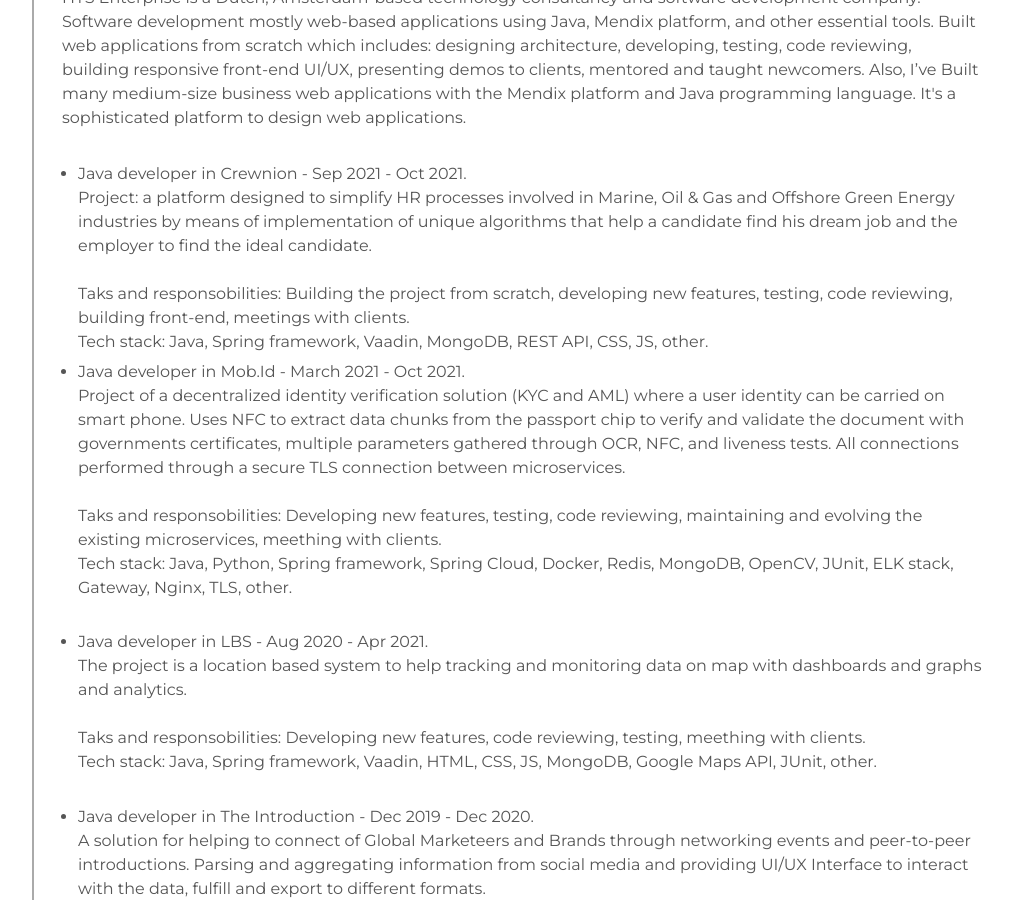
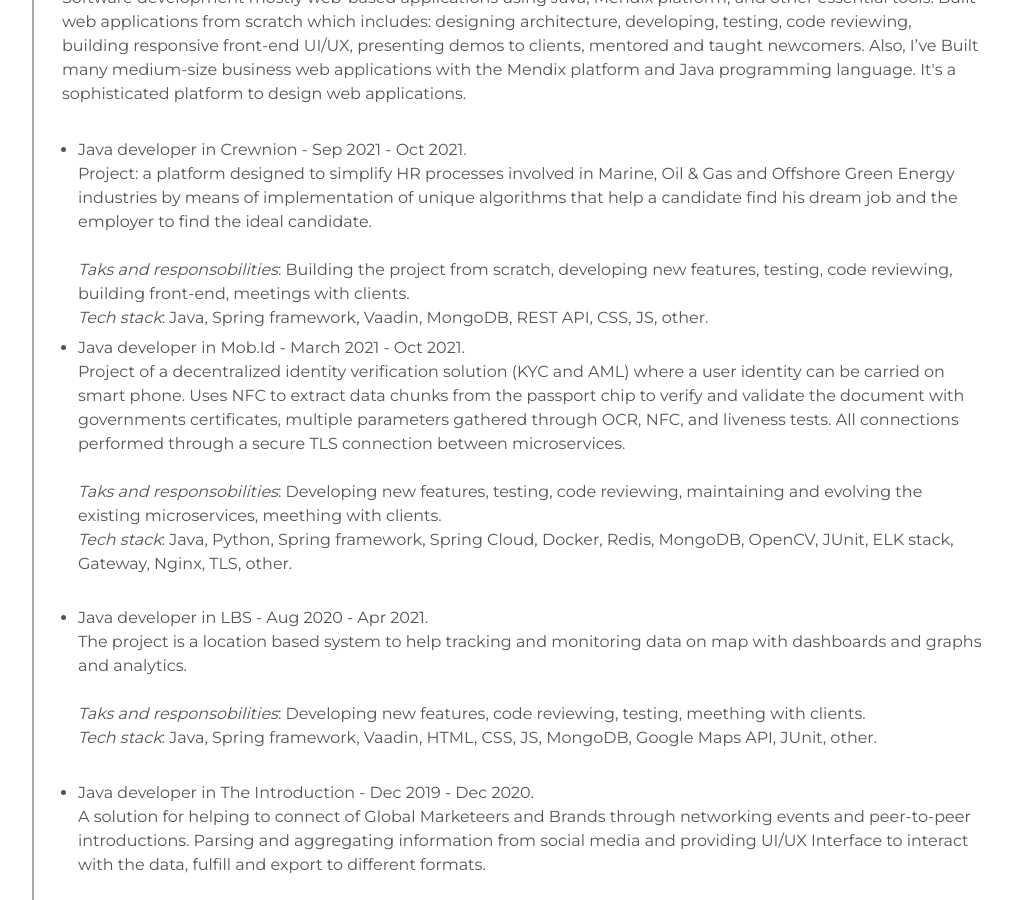
Before and after one commit to mrsaraira/mrsaraira.github.io, a Jekyll site: the page built from index.html, in a window 1280 px wide and 900 px high, scrolled down 4005 px. Shown: the whole window, without its empty margins (138-1150 px from the left). Built offline with Jekyll 4.4.1, drawn with Linux system fonts in a browser that asks for light colours; some of the changed text lies outside the part shown.

```diff
--- a/_includes/about.html
+++ b/_includes/about.html
@@ -78,10 +78,10 @@
                     <ul>
                         <li>Senior Java developer in Aviation Project and charter sales, includes working with big data, maintaning high performance information processing. The project utilizes microservices architecture.
                             <br><br>
-                            Tasks and responsibilities: finding and creating solutions, developing new features, optimizing the existing code base, fixing bugs, unit testing,
+                            <i>Tasks and responsibilities</i>: finding and creating solutions, developing new features, optimizing the existing code base, fixing bugs, unit testing,
                             code reviewing, and improving the performance and efficiency of the application.
                             <br>
-                        Tech Stack:
+                            <i>Tech Stack</i>:
                             The Aviation Project uses several technologies, including Java, Spring framework, Postgresql, MongoDB, Hibernate, Kafka, Groovy, Docker, Gradle, SFDC, REST, Apache Struct, Gitlab, multithreading, other.
                         </li>
                     </ul>
@@ -137,10 +137,10 @@
                             industries by means of implementation of unique algorithms that help a candidate find his dream job and the employer
                             to find the ideal candidate.
                             <br><br>
-                            Taks and responsobilities: Building the project from scratch, developing new features, testing,
+                            <i>Taks and responsobilities</i>: Building the project from scratch, developing new features, testing,
                             code reviewing, building front-end, meetings with clients.
                             <br>
-                            Tech stack: Java, Spring framework, Vaadin, MongoDB, REST API, CSS, JS, other.
+                            <i>Tech stack</i>: Java, Spring framework, Vaadin, MongoDB, REST API, CSS, JS, other.
                             <br>
                         </li>
                         <li>Java developer in Mob.Id - March 2021 - Oct 2021.
@@ -149,18 +149,18 @@
                             Uses NFC to extract data chunks from the passport chip to verify and validate the document with governments certificates, multiple parameters gathered through OCR, NFC, and liveness tests.
                             All connections performed through a secure TLS connection between microservices.
                             <br><br>
-                            Taks and responsobilities: Developing new features, testing, code reviewing, maintaining and evolving the existing microservices, meething with clients.
+                            <i>Taks and responsobilities</i>: Developing new features, testing, code reviewing, maintaining and evolving the existing microservices, meething with clients.
                             <br>
-                            Tech stack: Java, Python, Spring framework, Spring Cloud, Docker, Redis, MongoDB, OpenCV, JUnit, ELK stack, Gateway, Nginx, TLS, other.
+                            <i>Tech stack</i>: Java, Python, Spring framework, Spring Cloud, Docker, Redis, MongoDB, OpenCV, JUnit, ELK stack, Gateway, Nginx, TLS, other.
                         </li>
                         <br>
                         <li>Java developer in LBS - Aug 2020 - Apr 2021.
                             <br>
                             The project is a location based system to help tracking and monitoring data on map with dashboards and graphs and analytics.
                             <br><br>
-                            Taks and responsobilities: Developing new features, code reviewing, testing, meething with clients.
+                            <i>Taks and responsobilities</i>: Developing new features, code reviewing, testing, meething with clients.
                             <br>
-                            Tech stack: Java, Spring framework, Vaadin, HTML, CSS, JS, MongoDB, Google Maps API, JUnit, other.
+                            <i>Tech stack</i>: Java, Spring framework, Vaadin, HTML, CSS, JS, MongoDB, Google Maps API, JUnit, other.
                         </li>
                         <br>
                         <li>Java developer in The Introduction - Dec 2019 - Dec 2020.
@@ -168,9 +168,9 @@
                             A solution for helping to connect of Global Marketeers and Brands through networking events and peer-to-peer introductions.
                             Parsing and aggregating information from social media and providing UI/UX Interface to interact with the data, fulfill and export to different formats.
                             <br><br>
-                            Taks and responsobilities: Build project from scratch, developing new features, code revewing, testing, meething with clients.
+                            <i>Taks and responsobilities</i>: Build project from scratch, developing new features, code revewing, testing, meething with clients.
                             <br>
-                            Tech stack: Java, Spring framework, AWS, Vaadin, HTML, CSS, JS, MongoDB, REST, third tools integration, multithreading.
+                            <i>Tech stack</i>: Java, Spring framework, AWS, Vaadin, HTML, CSS, JS, MongoDB, REST, third tools integration, multithreading.
                         </li>
                         <br>
                         <li>Mendix developer - April 2019 - Nov 2019.
@@ -178,9 +178,9 @@
                             A project to make payment agreements with multiple parties, from one central location for largest independent platform for financial aid.
                             It connects financial aid providers with creditors.
                             <br><br>
-                            Taks and responsobilities: Building project from scratch, developing maintaining, testing, code revewing, meeting with clients.
+                            <i>Taks and responsobilities</i>: Building project from scratch, developing maintaining, testing, code revewing, meeting with clients.
                             <br>
-                            Tech stack: Mendix, Java, PostgreSQL, HTML, CSS, JS, SOAP, REST.
+                            <i>Tech stack</i>: Mendix, Java, PostgreSQL, HTML, CSS, JS, SOAP, REST.
                         </li>
                     </ul>
                 </div>
@@ -198,9 +198,9 @@
                     <ul>
                         <li> The project is an internal communication system between employees, very similar to HRIS/HRM.
                             <br><br>
-                            Tasks and responsibilities: developing new features, testing, learning.
+                            <i>Tasks and responsibilities</i>: developing new features, testing, learning.
                             <br>
-                            Tech stack: Java, Spring boot, PostgreSQL.
+                            <i>Tech stack</i>: Java, Spring boot, PostgreSQL.
                         </li>
                     </ul>
                 </div>
```
Also changed, not shown: other parts of _includes/about.html (+3 -3 lines).
